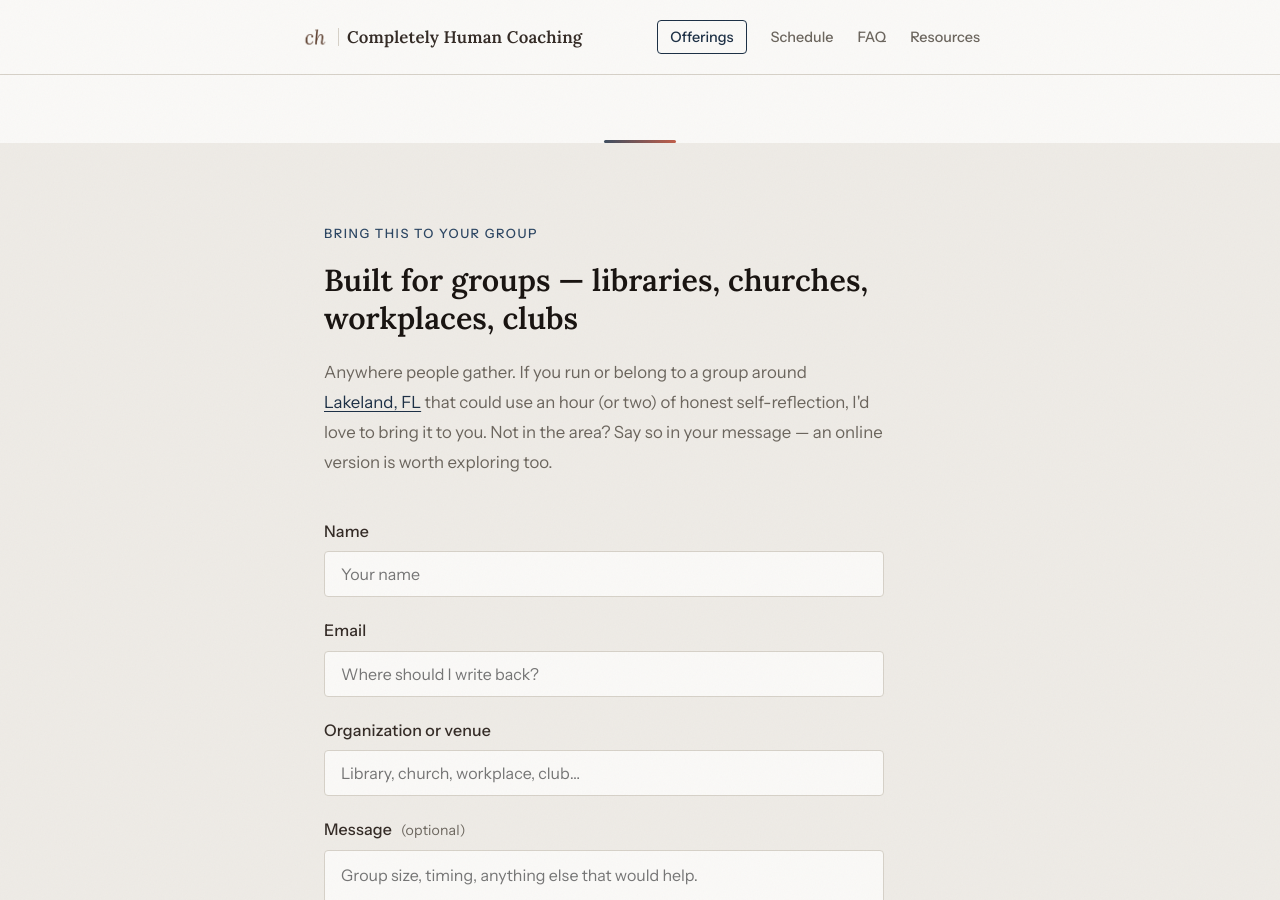
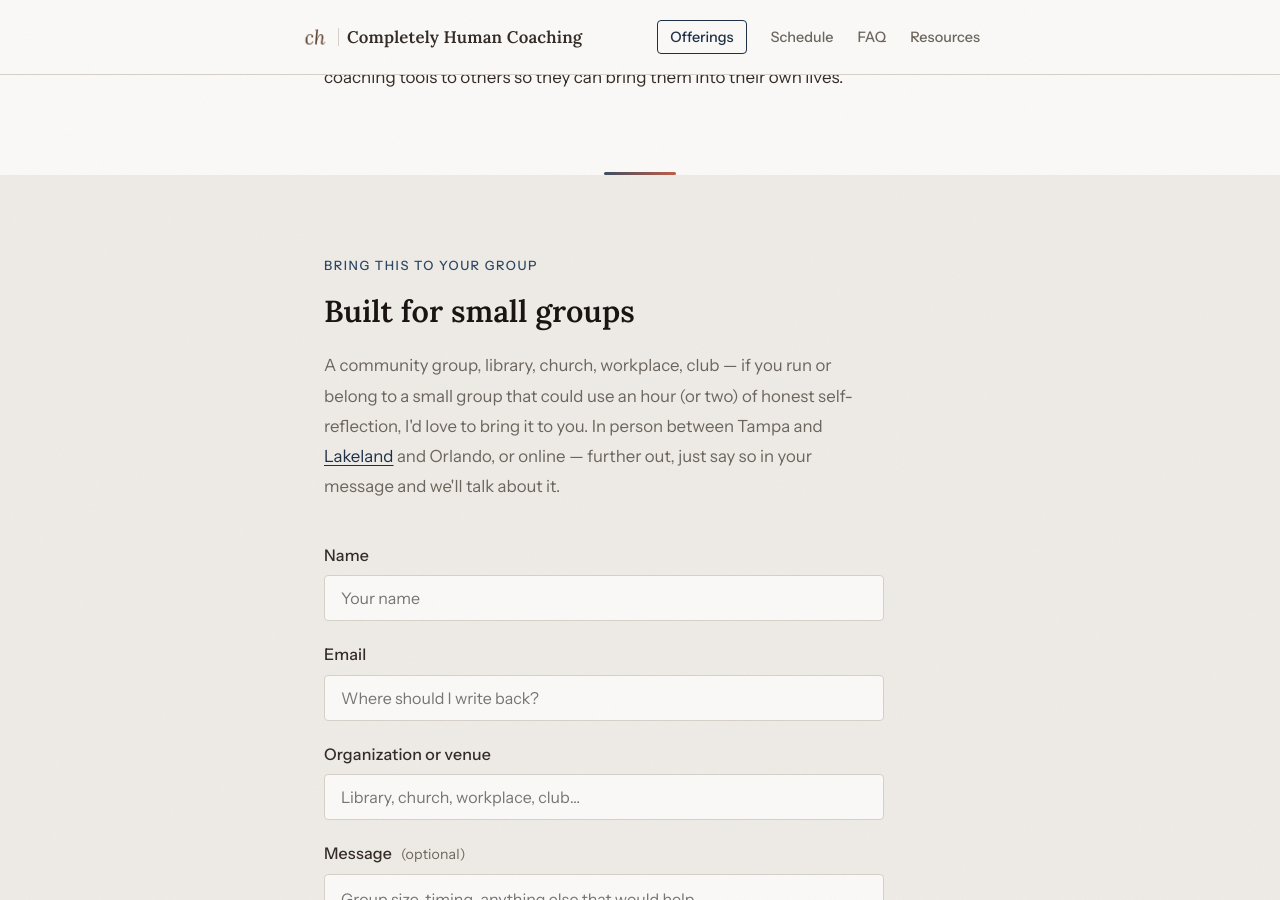
Before and after one commit to dbough/completely-human-coaching-com, a Jekyll site: the page built from workshop/index.html, in a window 1280 px wide and 900 px high, scrolled down 2220 px. Built offline with Jekyll 4.4.1, drawn with Linux system fonts in a browser that asks for light colours; some of the changed text lies outside the part shown.

Commit message:
Reframe workshop copy around small groups, clarify in-person/online
Lead with "small groups" instead of a venue list, and state in-person
(Tampa-Orlando/I-4 corridor) vs. online as equal options instead of
online reading as a fallback. Applied to the workshop page and its
card on the Offerings hub.

Co-Authored-By: Claude Sonnet 5 <noreply@anthropic.com>

```diff
--- a/offerings/index.html
+++ b/offerings/index.html
@@ -42,9 +42,9 @@ og_image: "https://completelyhumancoaching.com/og-image.png"
         <li class="reveal reveal-delay-4">
           <div class="offering-card">
             <div class="offering-info">
-              <p class="offering-meta">For Groups</p>
+              <p class="offering-meta">For Small Groups</p>
               <p class="offering-name">Tools for a More Fulfilling Life</p>
-              <p class="offering-desc">An in-person workshop (online also available) that gives your group three simple, practical tools for self-reflection — built for libraries, churches, workplaces, and clubs.</p>
+              <p class="offering-desc">For small groups — community groups, libraries, churches, workplaces, clubs — in person or online, three simple, practical tools for self-reflection.</p>
             </div>
             <a class="offering-link" href="/workshop">Learn more &rarr;</a>
           </div>
--- a/workshop/index.html
+++ b/workshop/index.html
@@ -1,10 +1,10 @@
 ---
 layout: default
 title: "Tools for a More Fulfilling Life — A Workshop | Completely Human Coaching"
-description: "An in-person workshop for groups in Lakeland, FL and the surrounding area (online also available) — three simple, practical tools for self-reflection: the Wheel of Life, Inner Leader & Allies, and Inner Critic."
+description: "A workshop for small groups — community groups, libraries, churches, workplaces, clubs — in person (Tampa–Orlando area) or online. Three simple, practical tools for self-reflection: the Wheel of Life, Inner Leader & Allies, and Inner Critic."
 stylesheet: "/workshop/style.css"
 og_title: "Tools for a More Fulfilling Life"
-og_description: "An in-person workshop for groups in Lakeland, FL and the surrounding area (online also available) — three simple, practical tools for self-reflection: the Wheel of Life, Inner Leader & Allies, and Inner Critic."
+og_description: "A workshop for small groups — community groups, libraries, churches, workplaces, clubs — in person (Tampa–Orlando area) or online. Three simple, practical tools for self-reflection: the Wheel of Life, Inner Leader & Allies, and Inner Critic."
 og_url: "https://completelyhumancoaching.com/workshop/"
 og_image: "https://completelyhumancoaching.com/og-image.png"
 ---
@@ -22,12 +22,13 @@ og_image: "https://completelyhumancoaching.com/og-image.png"
         the show.
       </p>
       <p class="subhead reveal reveal-delay-2">
-        90 minutes to 2 hours. Built for libraries, churches, workplaces, clubs — anywhere a
-        group gathers.
+        For small groups — a community group, library, church, workplace, club, whatever
+        yours looks like. 90 minutes to 2 hours.
       </p>
       <p class="subhead reveal reveal-delay-2">
-        In person around <a href="https://www.google.com/maps/place/Lakeland,+FL" target="_blank" rel="noopener">Lakeland, FL</a>
-        and the surrounding area. Not local? An online version is worth talking about too.
+        In person or online. In person usually means somewhere between Tampa and Orlando —
+        <a href="https://www.google.com/maps/place/Lakeland,+FL" target="_blank" rel="noopener">Lakeland</a>
+        is home base, but the whole I-4 corridor is fair game. Further out? Let's talk about it.
       </p>
       <a class="cta-button reveal reveal-delay-3" href="#ws-contact">Bring it to your group &rarr;</a>
     </div>
@@ -129,12 +130,13 @@ og_image: "https://completelyhumancoaching.com/og-image.png"
   <section id="ws-contact">
     <div class="container">
       <p class="section-label reveal">Bring This to Your Group</p>
-      <h2 class="reveal reveal-delay-1">Built for groups — libraries, churches, workplaces, clubs</h2>
+      <h2 class="reveal reveal-delay-1">Built for small groups</h2>
       <p class="subhead reveal reveal-delay-2">
-        Anywhere people gather. If you run or belong to a group around
-        <a href="https://www.google.com/maps/place/Lakeland,+FL" target="_blank" rel="noopener">Lakeland, FL</a>
-        that could use an hour (or two) of honest self-reflection, I'd love to bring it to you.
-        Not in the area? Say so in your message — an online version is worth exploring too.
+        A community group, library, church, workplace, club — if you run or belong to a
+        small group that could use an hour (or two) of honest self-reflection, I'd love to
+        bring it to you. In person between Tampa and
+        <a href="https://www.google.com/maps/place/Lakeland,+FL" target="_blank" rel="noopener">Lakeland</a>
+        and Orlando, or online — further out, just say so in your message and we'll talk about it.
       </p>
 
       <form
```
